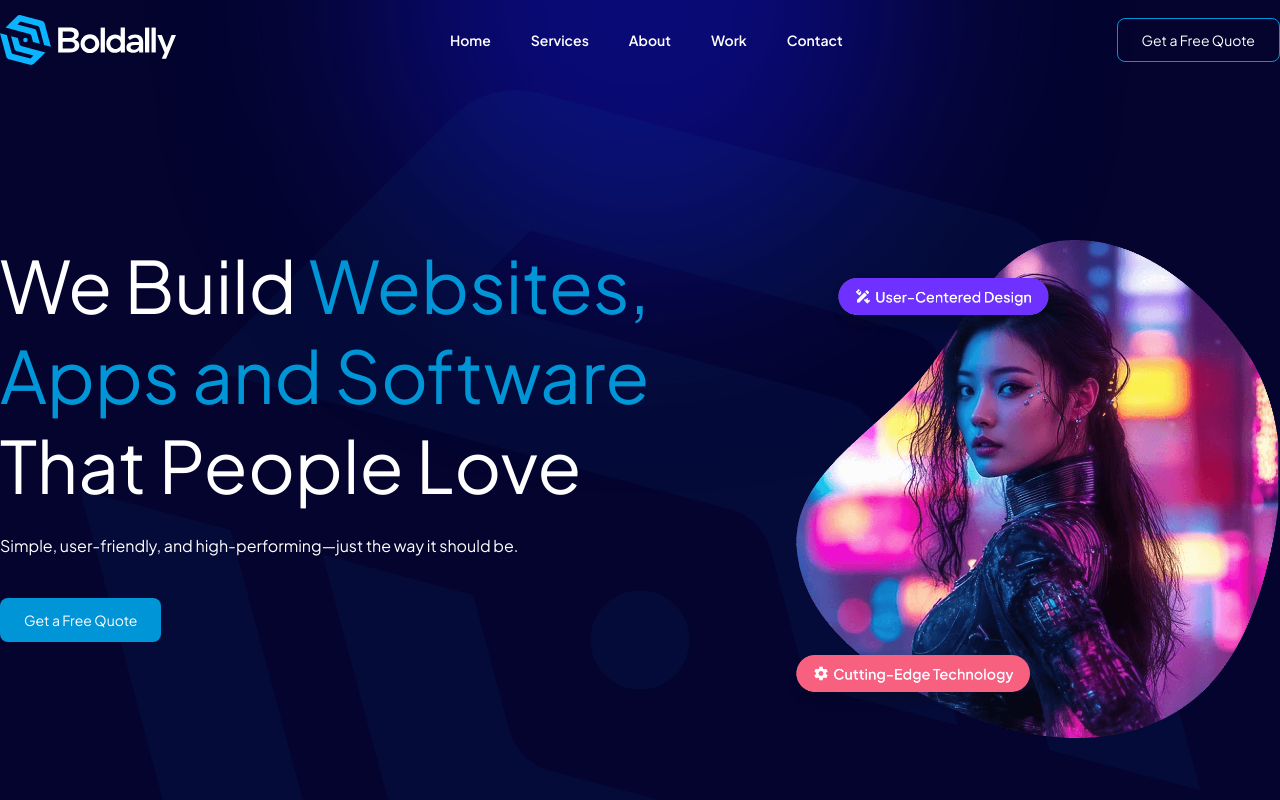
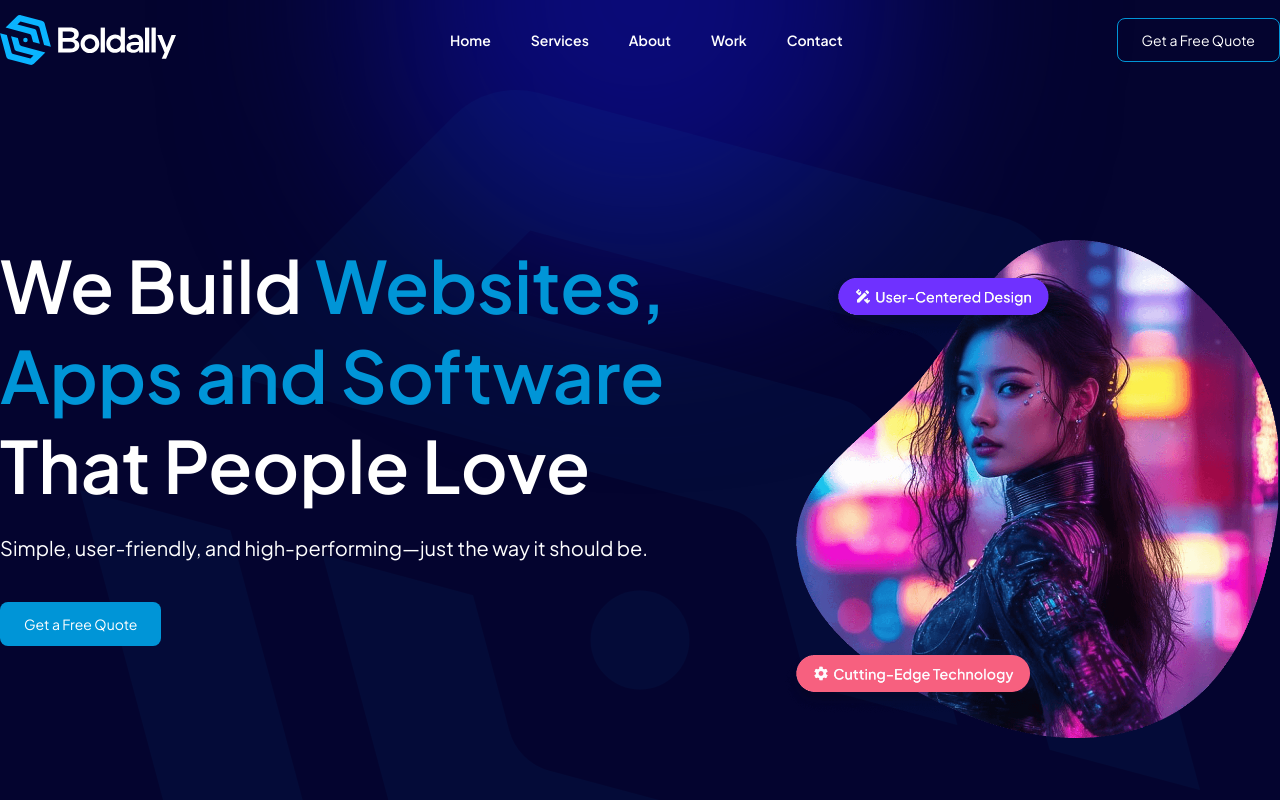
Before and after one commit to gagansday/deploy-only-project-boldally.com-2025, a Next.js app: page / in a window 1280 px wide. Shown: the top 800 px of the page. Built offline with nearby package versions, Linux system fonts and the light colour scheme.

Commit message:
update hero section text

```diff
--- a/components/sections/home/Hero.tsx
+++ b/components/sections/home/Hero.tsx
@@ -9,12 +9,12 @@
     <section className="py-24 max-w-7xl w-full mx-auto">
       <div className="flex gap-8 justify-center py-16">
         <div className="">
-          <h1 className="text-7xl leading-tight">
+          <h1 className="text-7xl leading-tight font-semibold">
             We Build{" "}
             <span className="text-primary">Websites, Apps and Software</span>{" "}
             That People Love
           </h1>
-          <p className="mt-6">
+          <p className="mt-6 text-xl">
             Simple, user-friendly, and high-performing—just the way it should
             be.
           </p>
--- a/components/ui/button.tsx
+++ b/components/ui/button.tsx
@@ -5,7 +5,7 @@
 import { cn } from "@/lib/utils";
 
 const buttonVariants = cva(
-  "inline-flex items-center justify-center gap-2 whitespace-nowrap rounded-md text-sm font-regular hover:font-semibold transition-[color] disabled:pointer-events-none disabled:opacity-50 [&_svg]:pointer-events-none [&_svg:not([class*='size-'])]:size-4 [&_svg]:shrink-0 outline-none focus-visible:border-ring focus-visible:ring-ring/50 focus-visible:ring-[3px] aria-invalid:ring-destructive/20 dark:aria-invalid:ring-destructive/40 aria-invalid:border-destructive",
+  "inline-flex items-center justify-center gap-2 whitespace-nowrap rounded-md text-sm transition-[color] disabled:pointer-events-none disabled:opacity-50 [&_svg]:pointer-events-none [&_svg:not([class*='size-'])]:size-4 [&_svg]:shrink-0 outline-none focus-visible:border-ring focus-visible:ring-ring/50 focus-visible:ring-[3px] aria-invalid:ring-destructive/20 dark:aria-invalid:ring-destructive/40 aria-invalid:border-destructive",
   {
     variants: {
       variant: {
```
